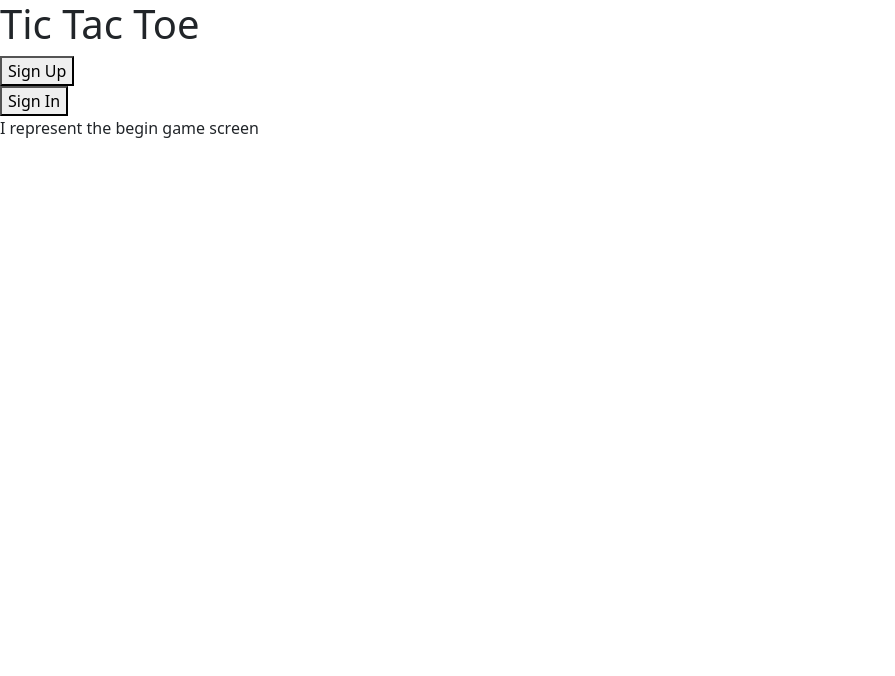
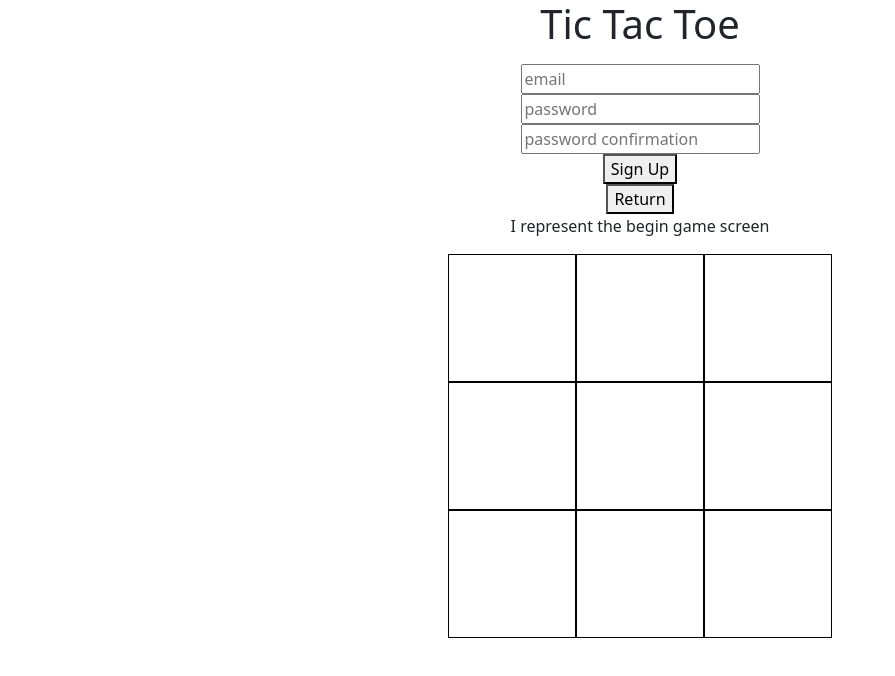
Before and after one commit to avongalie/tic-tac-toe, a website built with webpack: page index.html in a window 1280 px wide. Both pictures are taken after a click on the button "Sign Up". Shown: the whole page, without its empty margins (0-895 px from the left). Built offline with nearby package versions, Linux system fonts and the light colour scheme.

Commit message:
Set up part of display functionality

```diff
--- /dev/null
+++ b/app/display.js
@@ -0,0 +1,21 @@
+function returnHome(){
+    $('#sign-up').hide();
+    $('#sign-in').hide();
+    $('#homepage').show();
+}
+
+function signUpClick(){
+    $('#homepage').hide();
+    $('#sign-up').show();
+}
+
+function signInClick(){
+    $('#homepage').hide();
+    $('#sign-in').show();
+}
+
+module.exports = {
+    signUpClick,
+    signInClick,
+    returnHome
+}
--- a/app/styles/index.scss
+++ b/app/styles/index.scss
@@ -1 +1,16 @@
 @import '~bootstrap/scss/bootstrap';
+
+body{
+    text-align: center;
+}
+
+#gameboard{
+    display: grid;
+    grid-template-columns: 10vw 10vw 10vw;
+    grid-template-rows: 10vw 10vw 10vw;
+    justify-content: center;
+}
+
+.game-square{
+    border: 1px solid black;
+}
```
